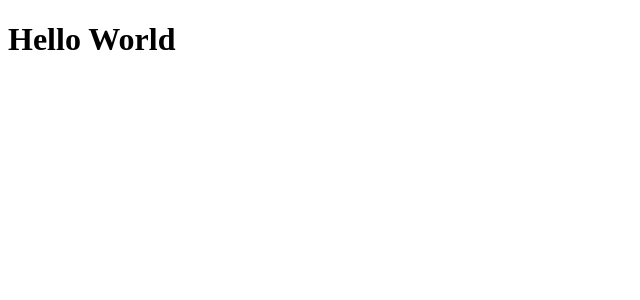
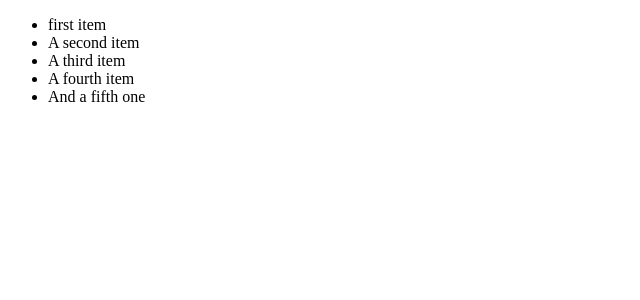
Before and after one commit to jedaqsaul/react-app, a React (Vite) app: page / in a window 1280 px wide. Shown: the top 300 px of the page, without its empty margins (0-640 px from the left). Built offline with nearby package versions, Linux system fonts and the light colour scheme.

Commit message:
Import list-group from bootstrap

```diff
--- a/src/App.tsx
+++ b/src/App.tsx
@@ -1,9 +1,9 @@
-import Message from "./message";
+import ListGroup from "./components/ListGroup";
 
 function App() {
   return (
     <div>
-      <Message />
+      <ListGroup />
     </div>
   );
 }
--- a/src/components/ListGroup.tsx
+++ b/src/components/ListGroup.tsx
@@ -0,0 +1,12 @@
+function ListGroup() {
+  return (
+    <ul className="list-group">
+      <li className="list-group-item">first item</li>
+      <li className="list-group-item">A second item</li>
+      <li className="list-group-item">A third item</li>
+      <li className="list-group-item">A fourth item</li>
+      <li className="list-group-item">And a fifth one</li>
+    </ul>
+  );
+}
+export default ListGroup;
```
Also changed, not shown: 1 other file (tests, documents, lock files or other folders).
